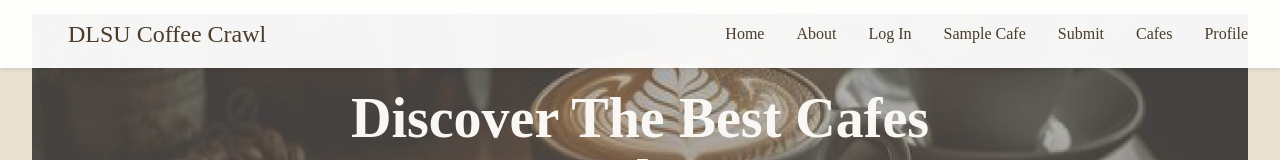
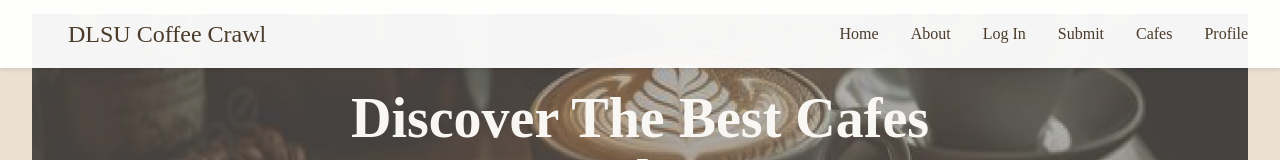
Before and after one commit to AebrahmRamos/ccapdev-mp, a React (Vite) app: page / in a window 1280 px wide. Shown: the top 160 px of the page. Built offline with nearby package versions, Linux system fonts and the light colour scheme; a web font is replaced by a local one.

Commit message:
Remove 'Sample Cafe' link from Navbar

```diff
--- a/src/components/Navbar.jsx
+++ b/src/components/Navbar.jsx
@@ -23,7 +23,6 @@ const Navbar = () => {
         <Link to="/" onClick={() => setIsMenuOpen(false)}>Home</Link>
         <Link to="/about" onClick={() => setIsMenuOpen(false)}>About</Link>
         <Link to="/login" onClick={() => setIsMenuOpen(false)}>Log In</Link>
-        <Link to="/cbtl"  onClick={() => setIsMenuOpen(false)}>Sample Cafe</Link>
         <Link to="/submit-review" onClick={() => setIsMenuOpen(false)}>Submit</Link>
         <Link to="/cafes" onClick={() => setIsMenuOpen(false)}>Cafes</Link>
         <Link to="/profile" onClick={() => setIsMenuOpen(false)}>Profile</Link>
```
